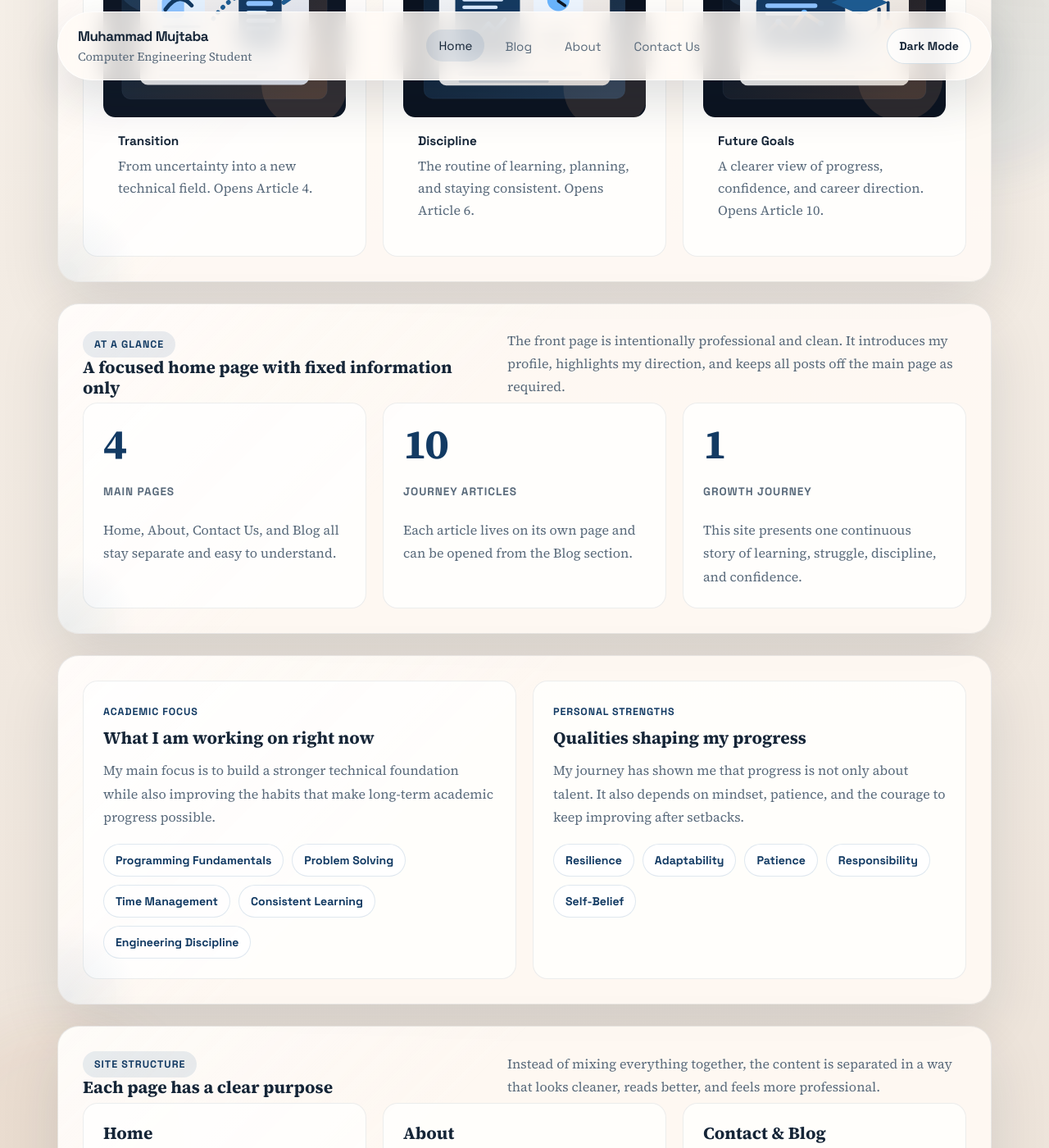
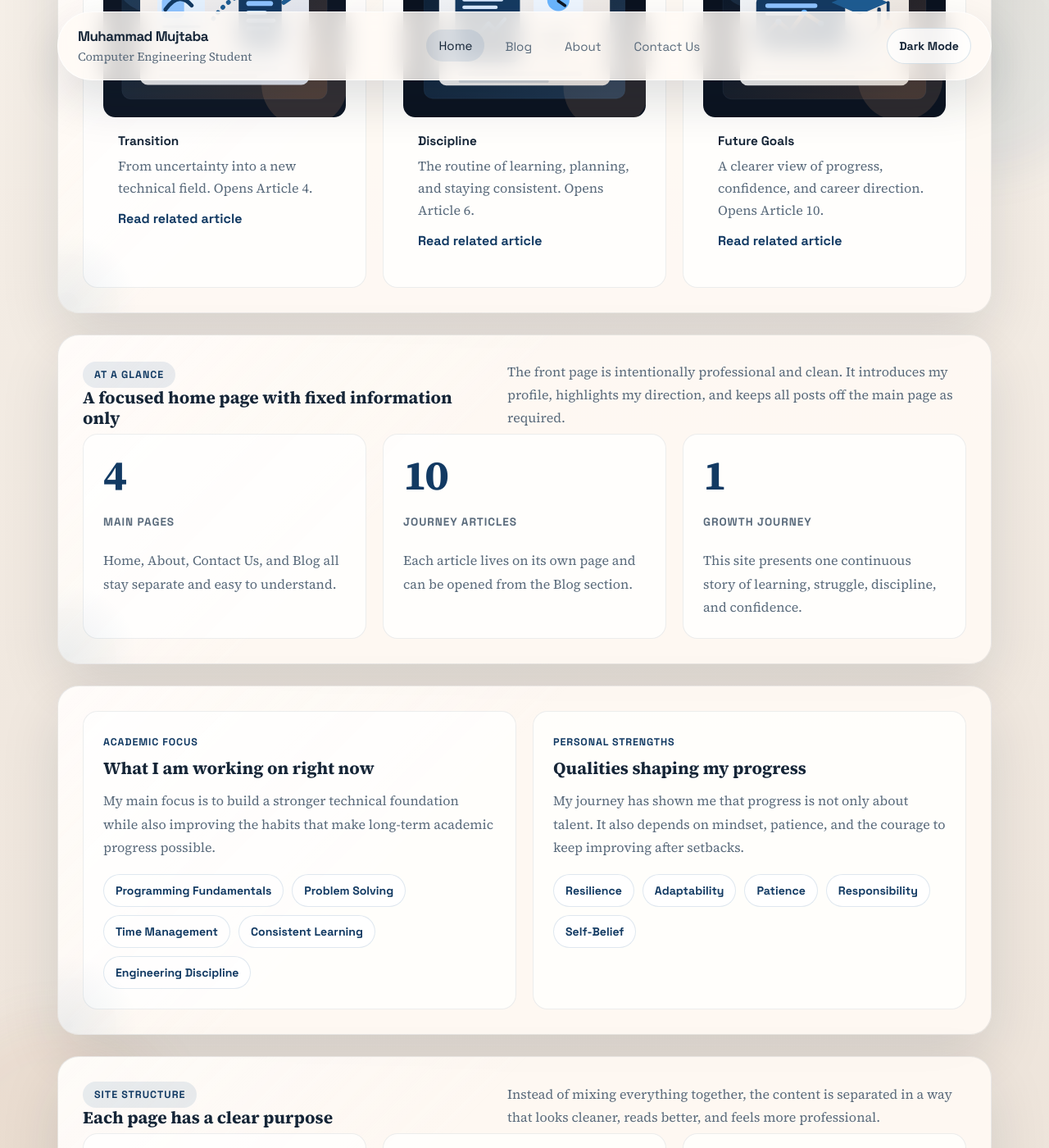
Before and after one commit to muhamamd-mujtaba/muhamamd-mujtaba.github.io, a Jekyll site: the page built from index.html, in a window 1280 px wide and 1400 px high, scrolled down 991 px. Shown: the whole window at 82% size. Built offline with Jekyll 4.4.1, drawn with Linux system fonts in a browser that asks for light colours.

Commit message:
Add related article links under visuals

```diff
--- a/about.html
+++ b/about.html
@@ -33,6 +33,7 @@ footer_link_url: /contact.html
     <figcaption class="visual-caption">
       <strong>From Change to Confidence</strong>
       A visual summary of how challenge slowly became growth. Opens Article 4.
+      <a class="link-inline visual-link" href="{{ '/posts/article-04.html' | relative_url }}">Read related article</a>
     </figcaption>
   </figure>
 </section>
--- a/blog.html
+++ b/blog.html
@@ -83,6 +83,7 @@ footer_link_url: /
       <figcaption class="visual-caption">
         <strong>Study Discipline</strong>
         Quizzes, assignments, planning, and time management. Opens Article 6.
+        <a class="link-inline visual-link" href="{{ '/posts/article-06.html' | relative_url }}">Read related article</a>
       </figcaption>
     </figure>
     <figure class="visual-card">
@@ -92,6 +93,7 @@ footer_link_url: /
       <figcaption class="visual-caption">
         <strong>Future Growth</strong>
         Confidence, direction, and the next stage ahead. Opens Article 10.
+        <a class="link-inline visual-link" href="{{ '/posts/article-10.html' | relative_url }}">Read related article</a>
       </figcaption>
     </figure>
   </div>
--- a/index.html
+++ b/index.html
@@ -68,6 +68,7 @@ footer_link_url: /blog.html
       <figcaption class="visual-caption">
         <strong>Transition</strong>
         From uncertainty into a new technical field. Opens Article 4.
+        <a class="link-inline visual-link" href="{{ '/posts/article-04.html' | relative_url }}">Read related article</a>
       </figcaption>
     </figure>
     <figure class="visual-card">
@@ -77,6 +78,7 @@ footer_link_url: /blog.html
       <figcaption class="visual-caption">
         <strong>Discipline</strong>
         The routine of learning, planning, and staying consistent. Opens Article 6.
+        <a class="link-inline visual-link" href="{{ '/posts/article-06.html' | relative_url }}">Read related article</a>
       </figcaption>
     </figure>
     <figure class="visual-card">
@@ -86,6 +88,7 @@ footer_link_url: /blog.html
       <figcaption class="visual-caption">
         <strong>Future Goals</strong>
         A clearer view of progress, confidence, and career direction. Opens Article 10.
+        <a class="link-inline visual-link" href="{{ '/posts/article-10.html' | relative_url }}">Read related article</a>
       </figcaption>
     </figure>
   </div>
--- a/styles.css
+++ b/styles.css
@@ -771,6 +771,10 @@ button.filter-chip.active {
   font-size: 0.96rem;
 }
 
+.visual-link {
+  margin-top: 6px;
+}
+
 .timeline {
   display: grid;
   gap: 18px;
```
